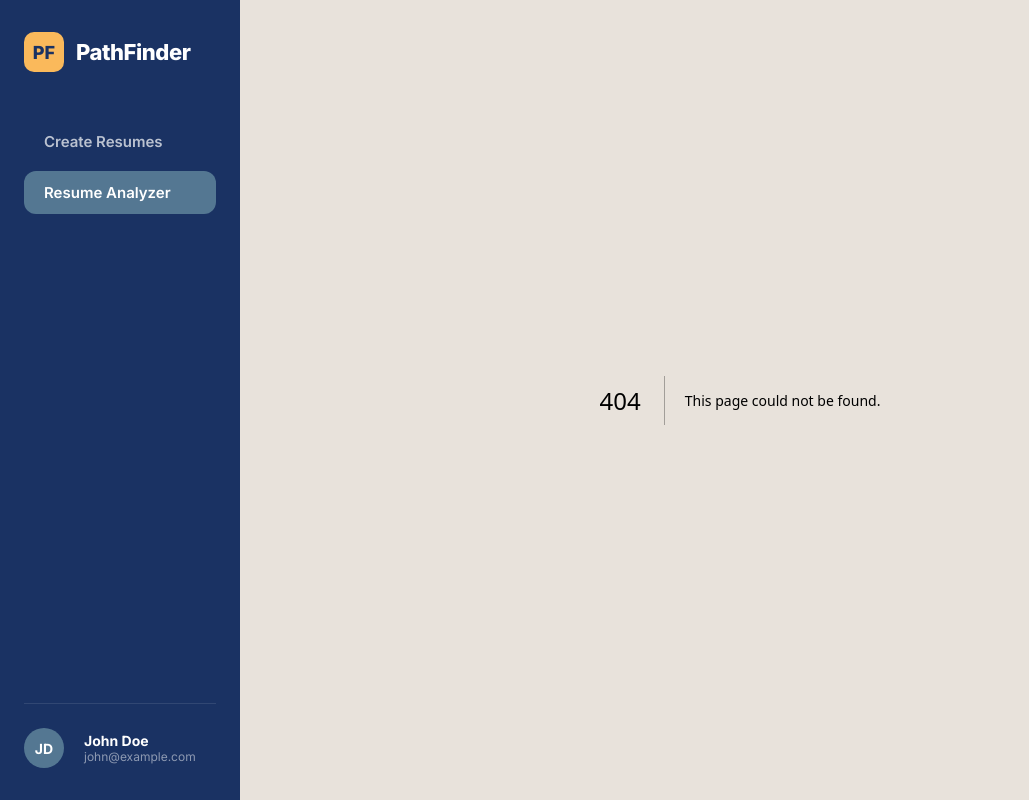
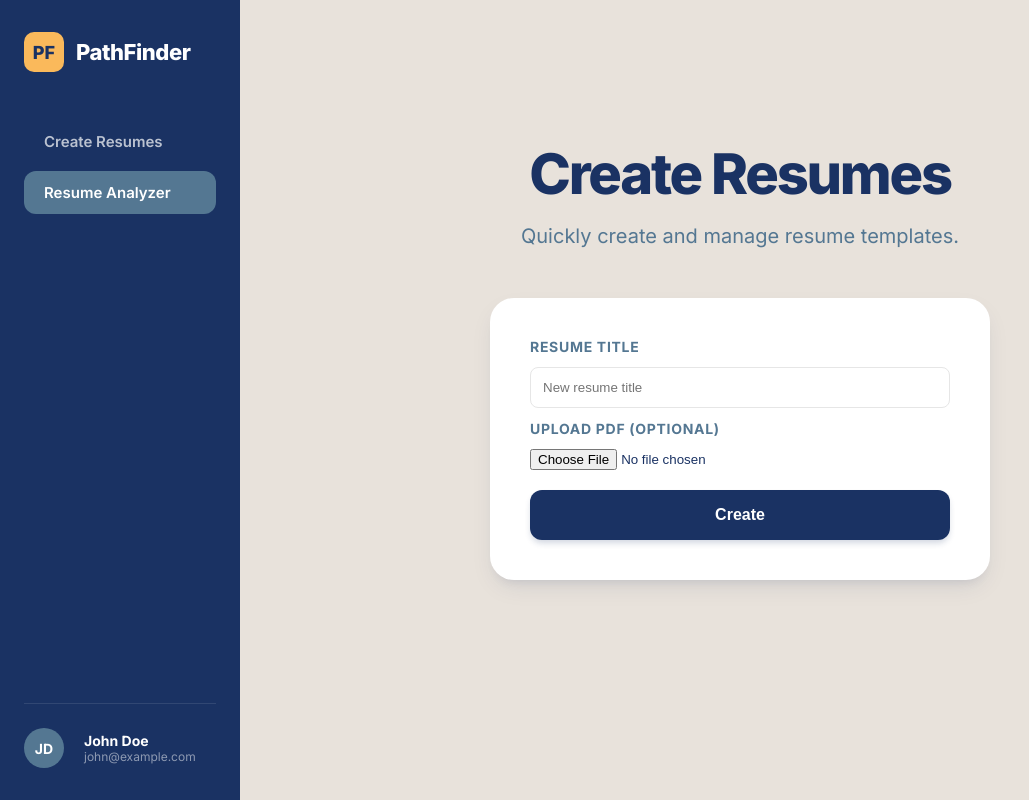
Before and after one commit to comicc1/PathFinder, a Next.js app: page /create-resume in a window 1280 px wide. Before the commit this address had no page. Shown: the whole page, without its empty margins (0-1029 px from the left). Built offline with nearby package versions, Linux system fonts and the light colour scheme.

Commit message:
Add Create Resumes page to match sidebar tab and avoid 404

```diff
--- /dev/null
+++ b/src/app/create-resume/page.tsx
@@ -0,0 +1,26 @@
+"use client";
+
+import styles from "../page.module.css";
+
+export default function CreateResumePage() {
+  return (
+    <div className={styles.page}>
+      <main className={styles.main}>
+        <div className={styles.intro}>
+          <h1>Create Resumes</h1>
+          <p>Quickly create and manage resume templates.</p>
+        </div>
+
+        <section className={styles.uploadSection}>
+          <div style={{ display: 'flex', flexDirection: 'column', gap: 12 }}>
+            <label className={styles.label}>Resume Title</label>
+            <input placeholder="New resume title" style={{ padding: 12, borderRadius: 8, border: '1px solid #e6e6e6' }} />
+            <label className={styles.label}>Upload PDF (optional)</label>
+            <input type="file" accept=".pdf" />
+            <button className={styles.submitButton} style={{ marginTop: 8 }}>Create</button>
+          </div>
+        </section>
+      </main>
+    </div>
+  );
+}
```
